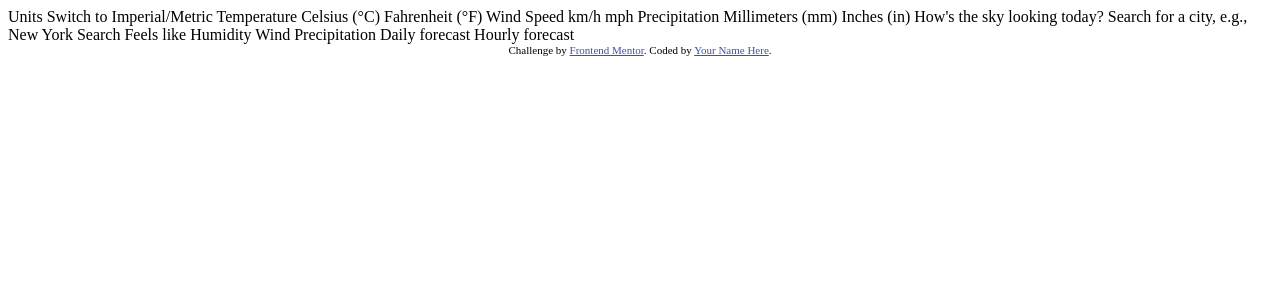
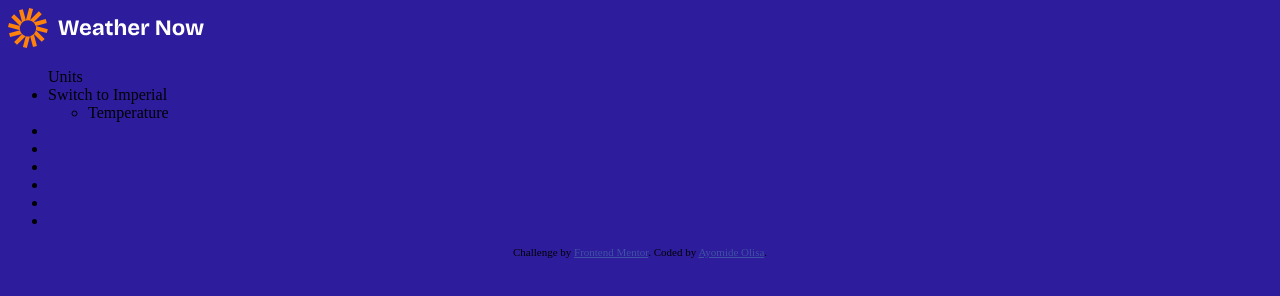
Before and after one commit to Ayoolisa/Frontend-Mentor---Weather-App, a plain HTML site: page index.html in a window 1280 px wide. Drawn offline with Linux system fonts and the light colour scheme.

Commit message:
updates on the stylesheets

```diff
--- /dev/null
+++ b/assets/css/style.css
@@ -0,0 +1,25 @@
+:root {
+  --Neutral--900: hsl(243, 96%, 9%);
+  --Neutral--800: hsl(243, 27%, 20%);
+  --Neutral--700: hsl(243, 23%, 24%);
+  --Neutral--600: hsl(243, 23%, 30%);
+  --Neutral--300: hsl(240, 6%, 70%);
+  --Neutral--200: hsl(250, 6%, 84%);
+  --Neutral--0: hsl(0, 0%, 100%);
+  --Orange:  hsl(28, 100%, 52%);
+  --blue--500: hsl(233, 67%, 56%);
+  --blue--700: hsl(248, 70%, 36%);
+
+  --font-base: [DM Sans](https://fonts.google.com/specimen/DM+Sans);
+  --font-second-base: Family: [Bricolage Grotesque](https://fonts.google.com/specimen/Bricolage+Grotesque);
+  --font-size-base: 16px;
+
+  --spacing-sm: 0.5rem;
+  --spacing-md: 1rem;
+  --spacing-lg: 2rem;
+}
+
+
+body {
+    background-color: var(--blue--700);
+}
--- a/index.html
+++ b/index.html
@@ -5,6 +5,8 @@
   <meta name="viewport" content="width=device-width, initial-scale=1.0"> <!-- displays site properly based on user's device -->
 
   <link rel="icon" type="image/png" sizes="32x32" href="./assets/images/favicon-32x32.png">
+
+  <link rel="stylesheet" href="assets/css/style.css">
 
   <title>Frontend Mentor | Weather app</title>
 
@@ -15,8 +17,32 @@
   </style>
 </head>
 <body>
+  <main>
+    <nav>
+      <div>
+        <img src="/assets/images/logo.svg" alt="">
+      </div>
 
-  Units
+      <div class="menubar">
+        <ul>
+          Units
+          <li>Switch to Imperial
+            <ul>
+              <li>Temperature</li>
+            </ul>
+          </li>
+          <li></li>
+          <li></li>
+          <li></li>
+          <li></li>
+          <li></li>
+          <li></li>
+        </ul>
+      </div>
+    </nav>
+  </main>
+
+  <!-- Units
 
   Switch to Imperial/Metric
 
@@ -40,27 +66,27 @@
   Search for a city, e.g., New York
   Search
 
-  Feels like
+  Feels like -->
   <!-- Insert temperature here -->
 
-  Humidity
+  <!-- Humidity -->
   <!-- Insert humidity here -->
 
-  Wind
+  <!-- Wind -->
   <!-- Insert wind here -->
 
-  Precipitation
+  <!-- Precipitation -->
   <!-- Insert precipitation here -->
 
-  Daily forecast
+  <!-- Daily forecast -->
   <!-- Insert daily forecast for the next 7 days here -->
 
-  Hourly forecast
+  <!-- Hourly forecast -->
   <!-- Insert hourly forecast for the selected day here -->
 
   <div class="attribution">
     Challenge by <a href="https://www.frontendmentor.io?ref=challenge">Frontend Mentor</a>.
-    Coded by <a href="#">Your Name Here</a>.
+    Coded by <a href="#">Ayomide Olisa</a>.
   </div>
 </body>
 </html>
```
